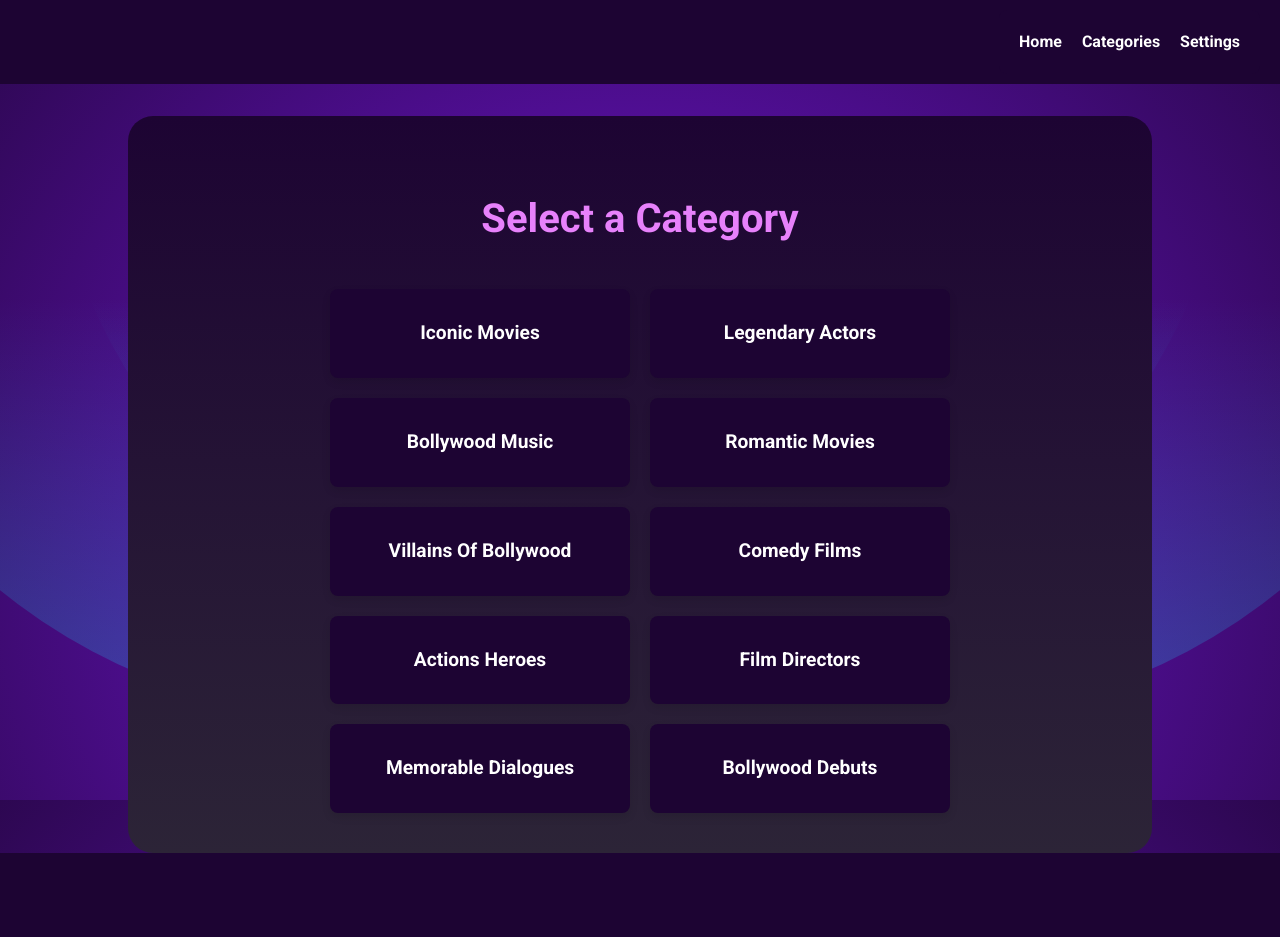
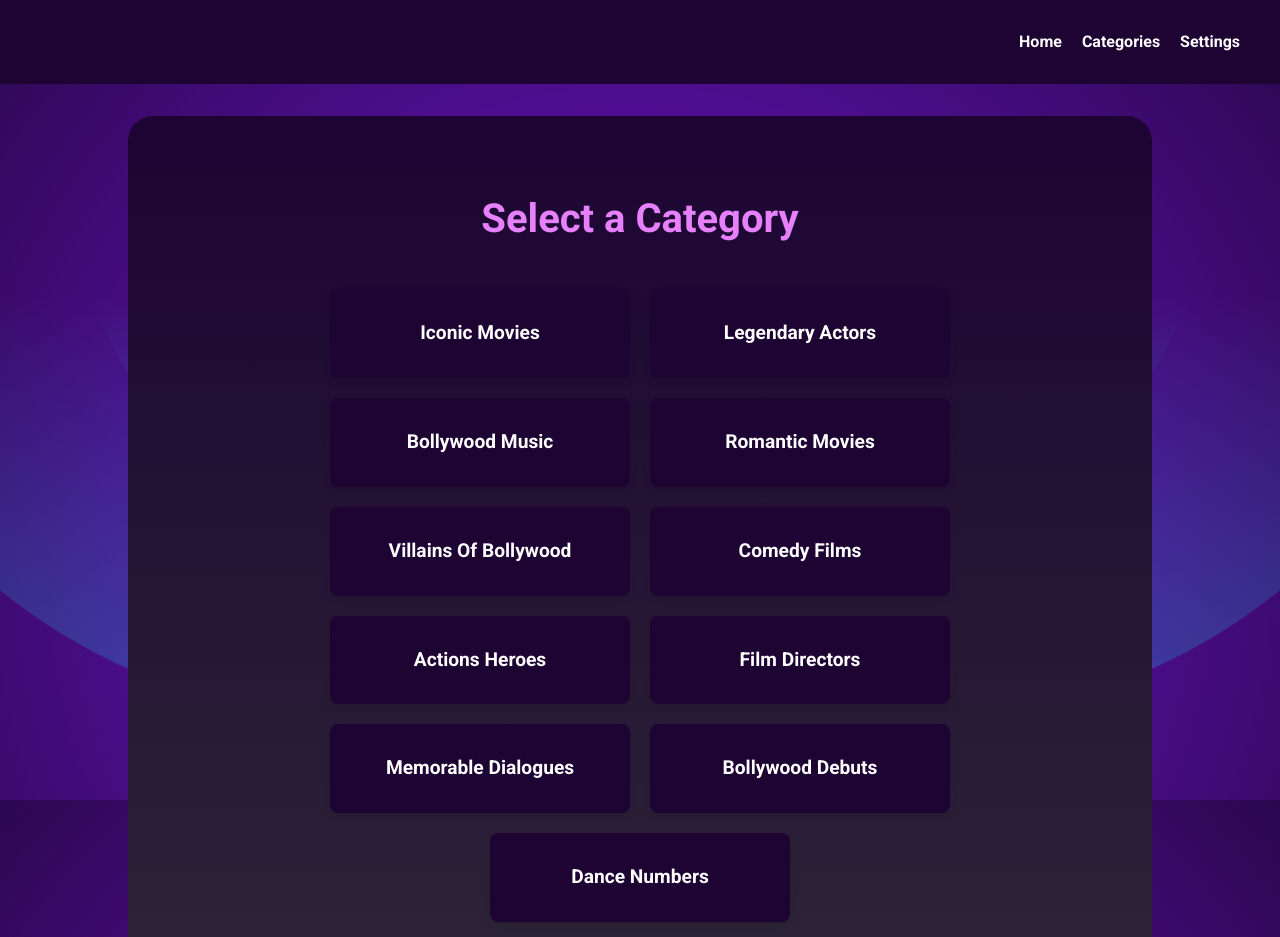
Before and after one commit to ms-tech-geek/quiz-app, a React (Vite) app: page /categories in a window 1280 px wide. Shown: the top 937 px of the page. Before the commit the page ends 853 px from the top, so only its background shows below. Built offline with nearby package versions, Linux system fonts and the light colour scheme.

Commit message:
dance numbers category added

```diff
--- a/src/components/Categories/Categories.jsx
+++ b/src/components/Categories/Categories.jsx
@@ -58,6 +58,11 @@ const Categories = () => {
             <h3>Bollywood Debuts</h3>
           </div>
         </Link>
+        <Link to="/quiz?category=dance-numbers" className="category-item">
+          <div className="category-content">
+            <h3>Dance Numbers</h3>
+          </div>
+        </Link>
       </div>
     </div>
   );
--- a/src/components/Quiz/Quiz.jsx
+++ b/src/components/Quiz/Quiz.jsx
@@ -76,6 +76,12 @@ export default function Quiz() {
             .sort((a, b) => Math.random() - 0.5)
             .slice(0, settings.numQuestions);
           break;
+          case 'dance-numbers':
+          selectedQuestions = questionsData
+            .filter((question) => question.category === 'dance-numbers')
+            .sort((a, b) => Math.random() - 0.5)
+            .slice(0, settings.numQuestions);
+          break;
       default:
         selectedQuestions = [];
         break;
--- a/src/questions.js
+++ b/src/questions.js
@@ -699,5 +699,75 @@ export default [
     "correctAnswer": "Heropanti",
     "wrongAnswers": ["Baaghi", "War", "Student of the Year 2", "Munna Michael"],
     "category": "bollywood-debuts"
+  },
+  {
+    "id": "1301",
+    "text": "Which movie features the iconic dance number 'Chaiyya Chaiyya'?",
+    "correctAnswer": "Dil Se",
+    "wrongAnswers": ["Bombay", "Roja", "Guru", "Rang De Basanti"],
+    "category": "dance-numbers"
+  },
+  {
+    "id": "1302",
+    "text": "In which movie does the song 'Ghagra' feature Madhuri Dixit and Ranbir Kapoor?",
+    "correctAnswer": "Yeh Jawaani Hai Deewani",
+    "wrongAnswers": ["Barfi", "Tamasha", "Rockstar", "Wake Up Sid"],
+    "category": "dance-numbers"
+  },
+  {
+    "id": "1303",
+    "text": "Which movie features the dance number 'Dhoom Machale'?",
+    "correctAnswer": "Dhoom",
+    "wrongAnswers": ["Dhoom 2", "Dhoom 3", "Bang Bang", "War"],
+    "category": "dance-numbers"
+  },
+  {
+    "id": "1304",
+    "text": "In which movie does the song 'Kajra Re' feature Aishwarya Rai, Abhishek Bachchan, and Amitabh Bachchan?",
+    "correctAnswer": "Bunty Aur Babli",
+    "wrongAnswers": ["Sarkar", "Kabhi Alvida Naa Kehna", "Dhoom 2", "Guru"],
+    "category": "dance-numbers"
+  },
+  {
+    "id": "1305",
+    "text": "Which movie features the dance number 'Sheila Ki Jawani'?",
+    "correctAnswer": "Tees Maar Khan",
+    "wrongAnswers": ["Dhoom 3", "Bang Bang", "War", "Zindagi Na Milegi Dobara"],
+    "category": "dance-numbers"
+  },
+  {
+    "id": "1306",
+    "text": "In which movie does the song 'Munni Badnaam Hui' feature Malaika Arora?",
+    "correctAnswer": "Dabangg",
+    "wrongAnswers": ["Dabangg 2", "Wanted", "Kick", "Sultan"],
+    "category": "dance-numbers"
+  },
+  {
+    "id": "1307",
+    "text": "Which movie features the dance number 'Desi Girl'?",
+    "correctAnswer": "Dostana",
+    "wrongAnswers": ["Kabhi Alvida Naa Kehna", "Kal Ho Naa Ho", "Kabhi Khushi Kabhie Gham", "Student of the Year"],
+    "category": "dance-numbers"
+  },
+  {
+    "id": "1308",
+    "text": "In which movie does the song 'Badtameez Dil' feature Ranbir Kapoor and Deepika Padukone?",
+    "correctAnswer": "Yeh Jawaani Hai Deewani",
+    "wrongAnswers": ["Tamasha", "Barfi", "Rockstar", "Wake Up Sid"],
+    "category": "dance-numbers"
+  },
+  {
+    "id": "1309",
+    "text": "Which movie features the dance number 'Kamli'?",
+    "correctAnswer": "Dhoom 3",
+    "wrongAnswers": ["Dhoom 2", "Bang Bang", "War", "Zindagi Na Milegi Dobara"],
+    "category": "dance-numbers"
+  },
+  {
+    "id": "1310",
+    "text": "In which movie does the song 'Radha' feature Alia Bhatt, Varun Dhawan, and Sidharth Malhotra?",
+    "correctAnswer": "Student of the Year",
+    "wrongAnswers": ["Student of the Year 2", "Kalank", "Humpty Sharma Ki Dulhania", "Badrinath Ki Dulhania"],
+    "category": "dance-numbers"
   }
 ]
```
